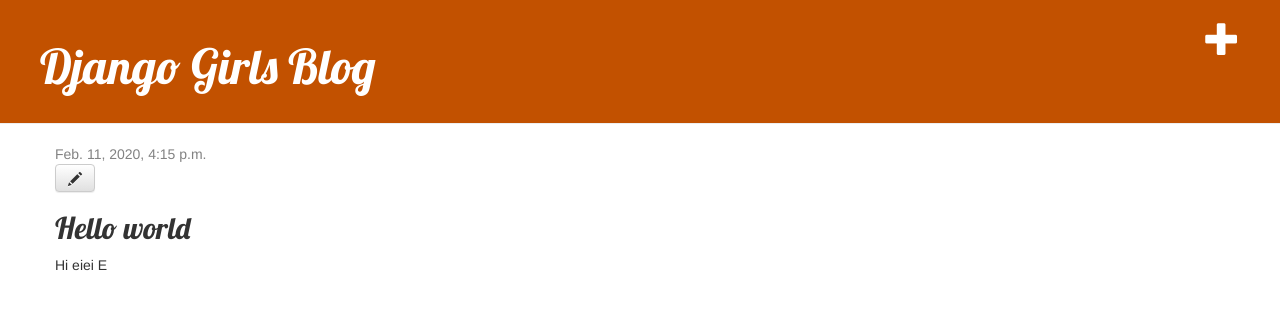
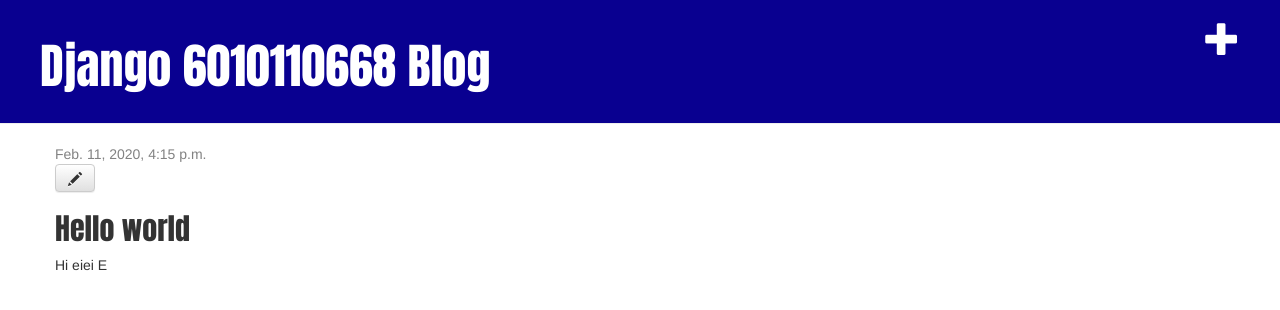
Before and after one commit to nasroon/3sb04-LAB04, a Django app: page /post/1/ in a window 1280 px wide. Shown: the top 310 px of the page. Run offline with Django 3.2, Linux system fonts and the light colour scheme; data comes from the database, SQL or seed files in the repository; some libraries are stand-ins or nearby versions.

Commit message:
My last commit in Django

```diff
--- a/blog/static/css/blog.css
+++ b/blog/static/css/blog.css
@@ -1,5 +1,5 @@
 .page-header {
-    background-color: #C25100;
+    background-color: #090090;
     margin-top: 0;
     padding: 20px 20px 20px 40px;
 }
@@ -15,7 +15,7 @@
 }
 
 h1, h2, h3, h4 {
-    font-family: 'Lobster', cursive;
+    font-family: 'Impact', cursive;
 }
 
 .date {
--- a/blog/templates/blog/base.html
+++ b/blog/templates/blog/base.html
@@ -1,7 +1,7 @@
 {% load static %}
 <html>
     <head>
-        <title>Django Girls blog</title>
+        <title>Django 6010110668 Blog</title>
         <link rel="stylesheet" href="//maxcdn.bootstrapcdn.com/bootstrap/3.2.0/css/bootstrap.min.css">
         <link rel="stylesheet" href="//maxcdn.bootstrapcdn.com/bootstrap/3.2.0/css/bootstrap-theme.min.css">
         <link href='//fonts.googleapis.com/css?family=Lobster&subset=latin,latin-ext' rel='stylesheet' type='text/css'>
@@ -10,7 +10,7 @@
     <body>
         <div class="page-header">
             <a href="{% url 'post_new' %}" class="top-menu"><span class="glyphicon glyphicon-plus"></span></a>
-            <h1><a href="/">Django Girls Blog</a></h1>
+            <h1><a href="/">Django 6010110668 Blog</a></h1>
         </div>
         <div class="content container">
             <div class="row">
```
